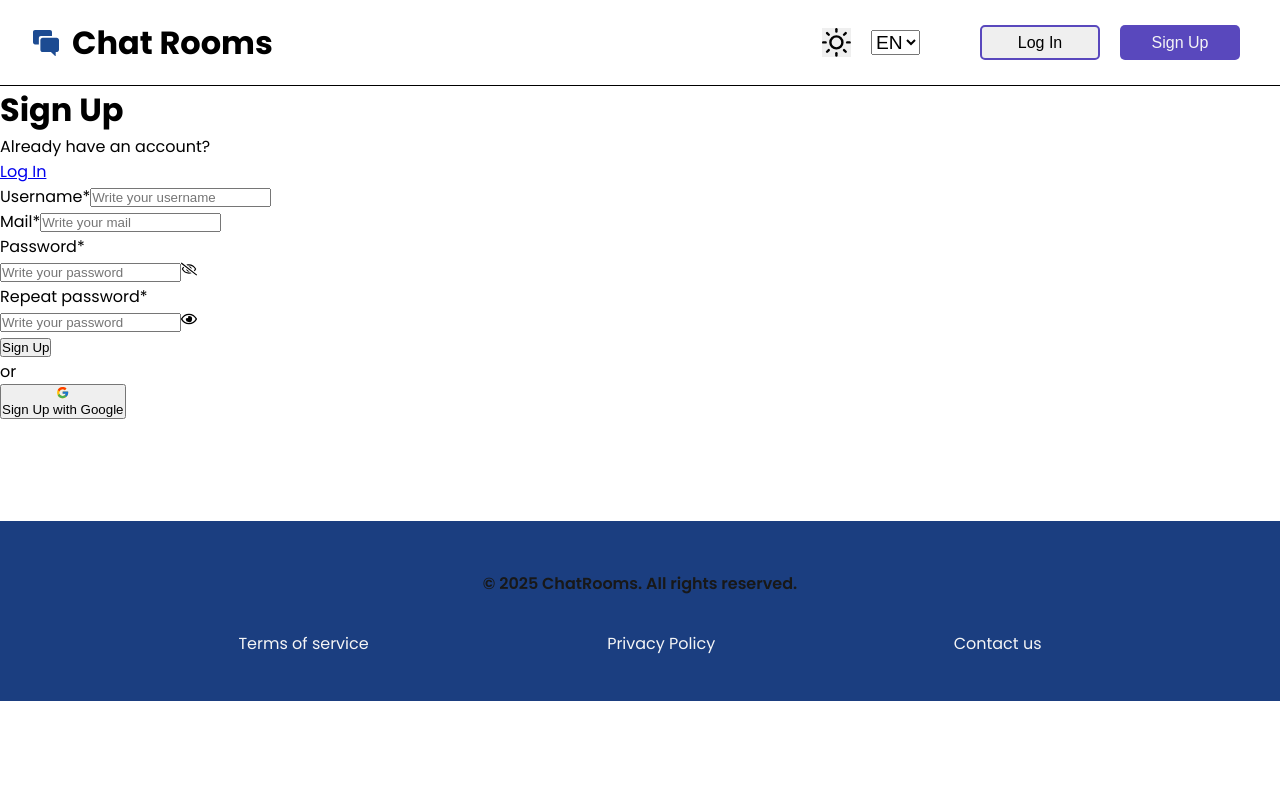
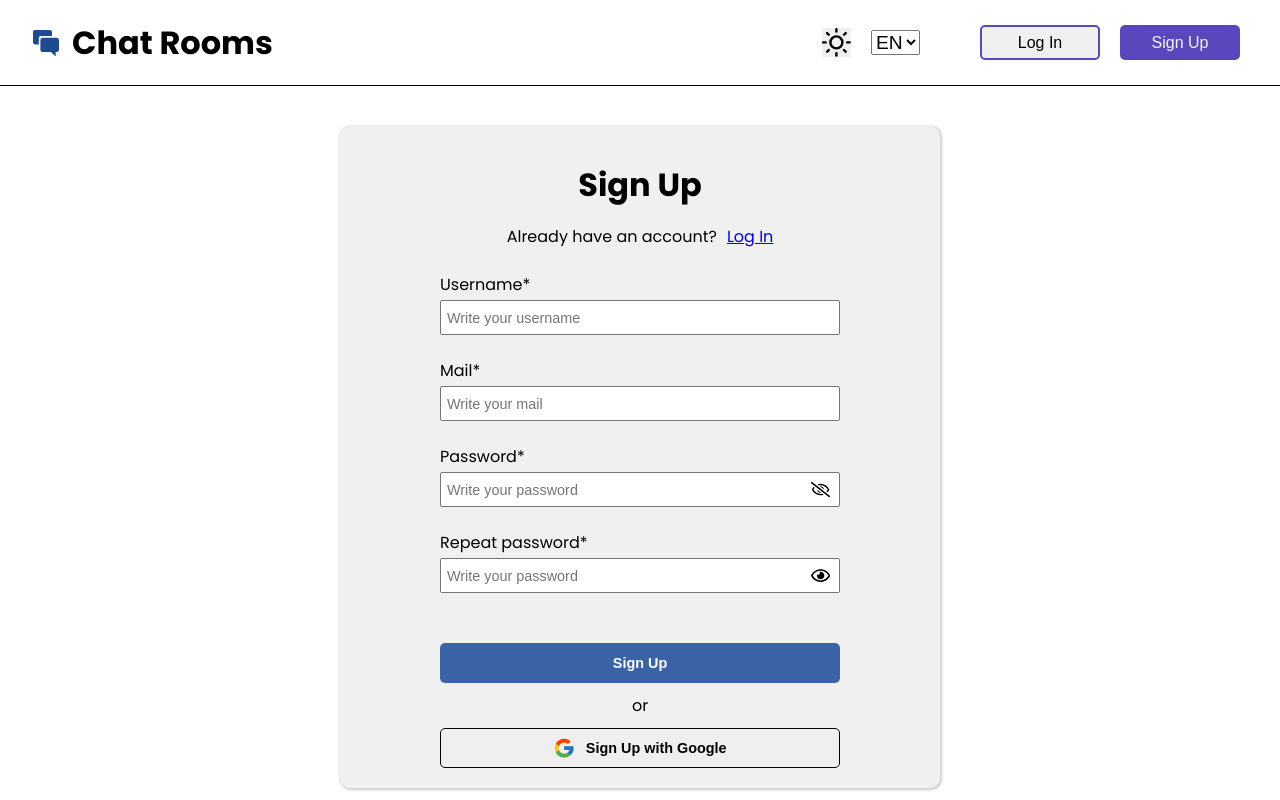
Before and after one commit to RodrigoLV9/chat-rooms, a React (Vite) app: page /register in a window 1280 px wide. Shown: the top 800 px of the page. Built offline with nearby package versions, Linux system fonts and the light colour scheme.

Commit message:
style(Register): Add basic style for Register component

```diff
--- a/src/pages/Register.tsx
+++ b/src/pages/Register.tsx
@@ -3,6 +3,7 @@ import {Link} from 'react-router-dom'
 import { FaRegEyeSlash as IconEyeDisabled } from "react-icons/fa";
 import { FaRegEye as IconEyeEnabled } from "react-icons/fa";
 import { FcGoogle as IconGoogle } from "react-icons/fc";
+import '../styles/Session.css'
 export const Register:React.FC = () => {
   return (
     <main className='pageRegister'>
@@ -24,21 +25,21 @@ export const Register:React.FC = () => {
           <label htmlFor="" className='containerInput__label'>Password*</label>
           <div className="containerInput-input">
             <input type="text" placeholder='Write your password' className='containerInput__input'/>
-            <IconEyeDisabled/>
+            <IconEyeDisabled className='containerInput__icons'/>
           </div>
         </div>
         <div className="containerInput">
           <label htmlFor="" className='containerInput__label'>Repeat password*</label>
           <div className="containerInput-input">
             <input type="text" placeholder='Write your password' className='containerInput__input'/>
-            <IconEyeEnabled/>
+            <IconEyeEnabled className='containerInput__icons'/>
           </div>
         </div>
-        <div className="form__">
-          <button>Sign Up</button>
+        <div className="form__buttons">
+          <button className='form__buttons-main'>Sign Up</button>
           <p>or</p>
-          <button>
-            <IconGoogle/>
+          <button className='form__buttons-google'>
+            <IconGoogle className='form__buttons-google-icon'/>
             <p>Sign Up with Google</p>
           </button>
         </div>
--- /dev/null
+++ b/src/styles/Session.css
@@ -0,0 +1,93 @@
+.pageRegister{
+    width: 600px;
+    margin:40px auto;
+    padding:20px;
+    border-radius: 10px;
+    background-color: #f0f0f0;
+    box-shadow:1px 1px 3px 1px rgba(0,0,0,0.2);
+}
+.pageRegister h1{
+    text-align: center;
+    margin:15px 0
+}
+.pageRegister__text{
+    display:flex;
+    align-items: center;
+    justify-content: center;
+    gap:10px
+
+}
+.pageRegister__form{
+    width: min-content;
+    margin:auto;
+}
+.containerInput{
+    margin:20px 0;
+    display: flex;
+    flex-direction: column;
+    align-items: start;
+    justify-content: center;
+}
+.containerInput__label{
+    padding:3px 0
+}
+.containerInput__input{
+    width: 400px;
+    height: 35px;
+    padding:5px;
+    outline:none;
+    font-size: .9rem;
+}
+.containerInput-input{
+    display: flex;
+    align-items: center;
+    justify-content: center;
+    position:relative;
+}
+.containerInput__icons{
+    font-size: 1.2rem;
+    position:absolute;
+    right:10px;
+    cursor:pointer
+}
+
+/* BUTTONS */
+.form__buttons{
+    margin-top:50px;
+}
+.form__buttons p{
+    text-align: center;
+    margin:10px 0
+}
+.form__buttons button{
+    width: 400px;
+    height: 40px;
+    text-align: center;
+    cursor: pointer;
+    font-weight: 600;
+    border-radius: 5px;
+    font-size: .9rem;
+    transition: background-color .2s ease-in;
+}
+.form__buttons-main{
+    background-color: #3a63a7;
+    color: white;
+    border:none;
+}
+.form__buttons-google{
+    padding:10px;
+    display:flex;
+    align-items: center;
+    justify-content: center;
+    gap:10px;
+    border:1px solid black;
+}
+.form__buttons-main:hover{
+    background-color: #2d4d80;
+}
+.form__buttons-google:hover{
+    background-color: rgb(228, 225, 225);
+}
+.form__buttons-google-icon{
+    font-size:1.4rem
+}
```
